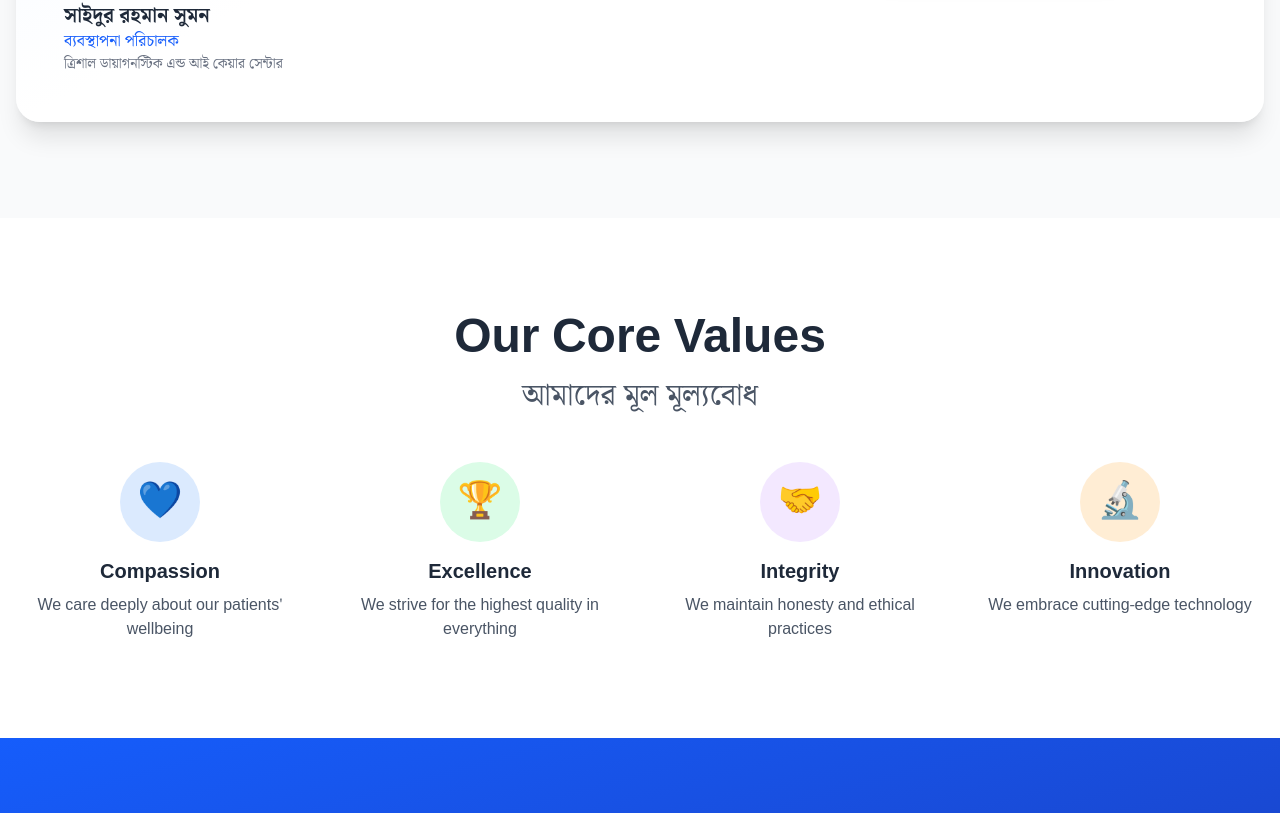
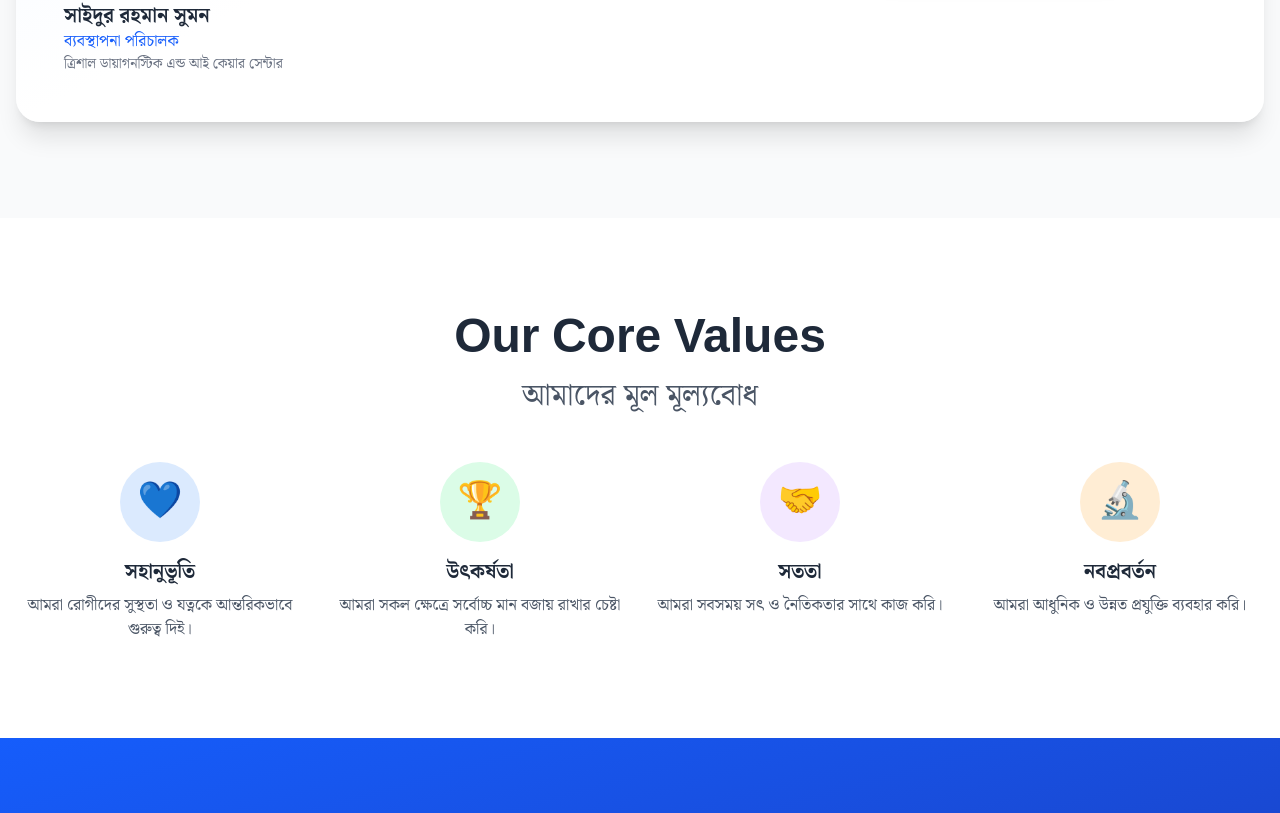
Before and after one commit to ainobin/tdec-protfolio-deploy, a Next.js app: page /about in a window 1280 px wide. Shown: the part 3947-4760 px from the top of the page. Built offline with nearby package versions, Linux system fonts and the light colour scheme; no server answers; the database is empty.

Commit message:
Fix image source path and update Bengali translations for core values in AboutPage

```diff
--- a/src/app/(main)/about/page.tsx
+++ b/src/app/(main)/about/page.tsx
@@ -179,7 +179,7 @@ export default function AboutPage() {
                 <div className="lg:col-span-2 flex justify-center">
                   <div className="relative w-64 h-80 md:w-72 md:h-96 rounded-2xl overflow-hidden shadow-2xl">
                     <Image
-                      src="/images/logo/director.png;"
+                      src="/images/logo/director.png"
                       alt="Director"
                       fill
                       className="object-cover"
@@ -335,10 +335,10 @@ export default function AboutPage() {
                   <span className="text-3xl md:text-4xl">💙</span>
                 </div>
                 <h3 className="text-lg md:text-xl font-bold text-gray-800 mb-2">
-                  Compassion
+                  সহানুভূতি
                 </h3>
                 <p className="text-gray-600 text-sm md:text-base">
-                  We care deeply about our patients&apos; wellbeing
+                  আমরা রোগীদের সুস্থতা ও যত্নকে আন্তরিকভাবে গুরুত্ব দিই।
                 </p>
               </div>
 
@@ -347,10 +347,10 @@ export default function AboutPage() {
                   <span className="text-3xl md:text-4xl">🏆</span>
                 </div>
                 <h3 className="text-lg md:text-xl font-bold text-gray-800 mb-2">
-                  Excellence
+                  উৎকর্ষতা
                 </h3>
                 <p className="text-gray-600 text-sm md:text-base">
-                  We strive for the highest quality in everything
+                  আমরা সকল ক্ষেত্রে সর্বোচ্চ মান বজায় রাখার চেষ্টা করি।
                 </p>
               </div>
 
@@ -359,10 +359,10 @@ export default function AboutPage() {
                   <span className="text-3xl md:text-4xl">🤝</span>
                 </div>
                 <h3 className="text-lg md:text-xl font-bold text-gray-800 mb-2">
-                  Integrity
+                  সততা
                 </h3>
                 <p className="text-gray-600 text-sm md:text-base">
-                  We maintain honesty and ethical practices
+                  আমরা সবসময় সৎ ও নৈতিকতার সাথে কাজ করি।
                 </p>
               </div>
 
@@ -371,10 +371,10 @@ export default function AboutPage() {
                   <span className="text-3xl md:text-4xl">🔬</span>
                 </div>
                 <h3 className="text-lg md:text-xl font-bold text-gray-800 mb-2">
-                  Innovation
+                  নবপ্রবর্তন
                 </h3>
                 <p className="text-gray-600 text-sm md:text-base">
-                  We embrace cutting-edge technology
+                  আমরা আধুনিক ও উন্নত প্রযুক্তি ব্যবহার করি।
                 </p>
               </div>
             </div>
--- a/src/app/layout.tsx
+++ b/src/app/layout.tsx
@@ -19,9 +19,15 @@ const notoSerifBengali = Noto_Serif_Bengali({
 });
 
 export const metadata = {
-  title: "Trishal Diagnostic and Eye Care Center | ত্রিশাল ডায়াগনস্টিক এন্ড আই কেয়ার সেন্টার",
-  description: "Professional eye care and diagnostic services in Trishal. Expert ophthalmologists, advanced equipment, and comprehensive eye health solutions.",
-  keywords: "eye care, diagnostic center, Trishal, ophthalmology, eye hospital, eye clinic",
+  title:
+    "Trishal Diagnostic and Eye Care Center | ত্রিশাল ডায়াগনস্টিক এন্ড আই কেয়ার সেন্টার",
+  description:
+    "Professional eye care and diagnostic services in Trishal. Expert ophthalmologists, advanced equipment, and comprehensive eye health solutions.",
+  keywords:
+    "eye care, diagnostic center, Trishal, ophthalmology, eye hospital, eye clinic",
+  icons: {
+    icon: "/images/logo/tdecc_logo_withBG.png",
+  },
 };
 
 export default function RootLayout({
```
